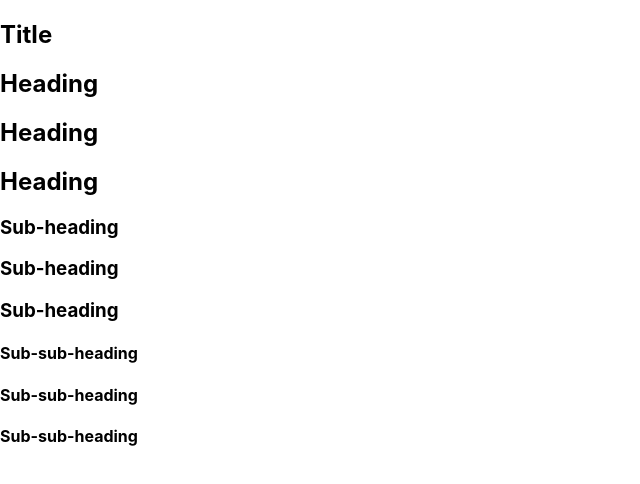
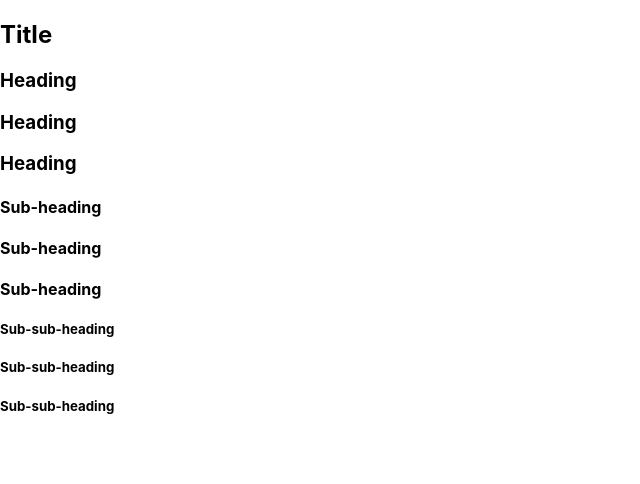
Before and after one commit to Gethol/react-fundamentals, a React (Create React App) app: page / in a window 1280 px wide. Shown: the top 484 px of the page, without its empty margins (0-640 px from the left). Built offline with nearby package versions, Linux system fonts and the light colour scheme.

Commit message:
feat: use the context

```diff
--- a/src/components/Heading.jsx
+++ b/src/components/Heading.jsx
@@ -1,4 +1,9 @@
-export default function Heading({level, children}){
+import { useContext } from "react";
+import { LevelContext } from "./LevelContext.js";
+
+export default function Heading({children}){
+    const level = useContext(LevelContext)
+
     switch (level){
         case 1:
             return <h1>{children}</h1>;
--- a/src/components/LevelContext.js
+++ b/src/components/LevelContext.js
@@ -0,0 +1,3 @@
+import { createContext } from "react";
+
+export const LevelContext = createContext(1)
--- a/src/components/Page.tsx
+++ b/src/components/Page.tsx
@@ -4,20 +4,20 @@
 
 export default function Page(){
     return (
-      <Section>
-      <Heading level={1}>Title</Heading>
-      <Section>
-        <Heading level={2}>Heading</Heading>
-        <Heading level={2}>Heading</Heading>
-        <Heading level={2}>Heading</Heading>
-        <Section>
-          <Heading level={3}>Sub-heading</Heading>
-          <Heading level={3}>Sub-heading</Heading>
-          <Heading level={3}>Sub-heading</Heading>
-          <Section>
-            <Heading level={4}>Sub-sub-heading</Heading>
-            <Heading level={4}>Sub-sub-heading</Heading>
-            <Heading level={4}>Sub-sub-heading</Heading>
+      <Section level ={1}>
+      <Heading>Title</Heading>
+      <Section level={2}>
+        <Heading>Heading</Heading>
+        <Heading >Heading</Heading>
+        <Heading >Heading</Heading>
+        <Section level={3}>
+          <Heading>Sub-heading</Heading>
+          <Heading >Sub-heading</Heading>
+          <Heading >Sub-heading</Heading>
+          <Section level={4}>
+            <Heading >Sub-sub-heading</Heading>
+            <Heading >Sub-sub-heading</Heading>
+            <Heading >Sub-sub-heading</Heading>
           </Section>
         </Section>
       </Section>
--- a/src/components/Section.jsx
+++ b/src/components/Section.jsx
@@ -1,3 +1,5 @@
+
+
 export default function Section({ children }){
     return(
         <section className="section">
```
